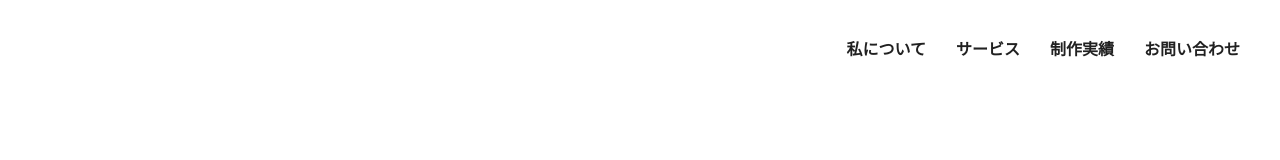
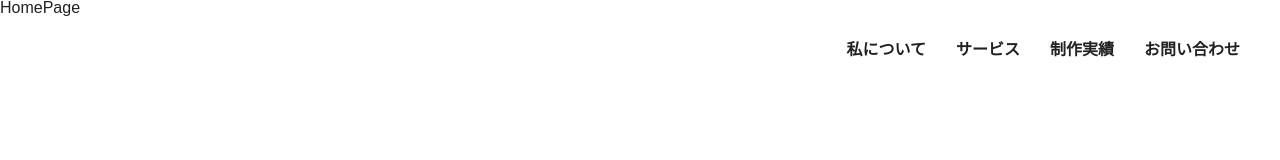
Before and after one commit to taisei-code/react-taisei-portfolio, a React (Create React App) app: page / in a window 1280 px wide. Shown: the top 160 px of the page. Built offline with nearby package versions, Linux system fonts and the light colour scheme.

Commit message:
ルーティング設定

```diff
--- a/package.json
+++ b/package.json
@@ -8,6 +8,7 @@
     "@testing-library/user-event": "^13.5.0",
     "react": "^18.2.0",
     "react-dom": "^18.2.0",
+    "react-router-dom": "^6.11.2",
     "react-scripts": "5.0.1",
     "web-vitals": "^2.1.4"
   },
--- a/src/App.jsx
+++ b/src/App.jsx
@@ -1,12 +1,22 @@
 import "./css/reset.css";
 import "./css/style.css";
 import Header from "./components/Header";
+import HomePage from "./components/HomePage";
+import BlogPage from "./components/BlogPage";
+import { BrowserRouter as Router, Route, Routes } from "react-router-dom";
 
 const App = () => {
   return (
-    <div className="App">
-      <Header />
-    </div>
+    <Router>
+      <div className="App">
+        <Header />
+
+        <Routes>
+          <Route path="/" element={<HomePage />}></Route>
+          <Route path="/blog" element={<BlogPage />}></Route>
+        </Routes>
+      </div>
+    </Router>
   );
 }
 
--- /dev/null
+++ b/src/components/BlogPage.jsx
@@ -0,0 +1,9 @@
+import React from 'react'
+
+const BlogPage = () => {
+  return (
+    <div>BlogPage</div>
+  )
+}
+
+export default BlogPage
--- /dev/null
+++ b/src/components/HomePage.jsx
@@ -0,0 +1,9 @@
+import React from 'react'
+
+const HomePage = () => {
+  return (
+    <div>HomePage</div>
+  )
+}
+
+export default HomePage
```
Also changed, not shown: 1 other file (tests, documents, lock files or other folders).
